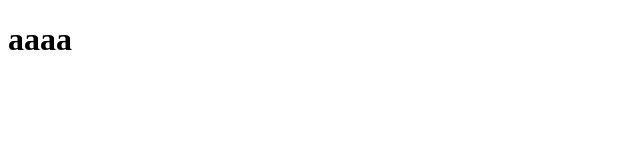
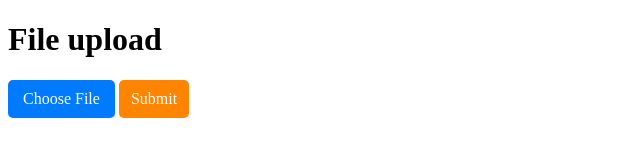
Before and after one commit to brentiusx64/brentiusx64.github.io, a plain HTML site: page index.html in a window 1280 px wide. Shown: the whole page, without its empty margins (0-640 px from the left). Drawn offline with Linux system fonts and the light colour scheme.

Commit message:
Update index.html
add uploading

```diff
--- a/index.html
+++ b/index.html
@@ -1,10 +1,42 @@
-<!DOCTYPE html>
+<!doctype html>
 <html>
   <head>
     <meta charset = "utf-8">
     <title>home</title>
+    <style>
+        #fileInput {
+            display: none;
+        }
+        .choose-button {
+            display: inline-block;
+            padding: 10px 15px;
+            background-color: #007bff;
+            color: white;
+            cursor: pointer;
+            border-radius: 5px;
+        }
+        .choose-button:hover {
+            background-color: #0056b3;
+        }
+      .submit-button {
+        display: inline-block;
+        padding: 10px 12px;
+        background-color: #ff8400;
+        color: white;
+        cursor: pointer;
+        border-radius: 5px;
+      }
+      .submit-button:hover {
+        background-color: #dd6400;
+      }
+    </style>
   </head>
   <body>
-    <h1>aaaa</h1>
+    <h1>File upload</h1>
+    <form id="uploading" enctype=multipart/form-data>
+      <input type="file" name="file" id="fileInput">
+      <label for="fileInput" class="choose-button">Choose File</label>
+      <label class="submit-button">Submit</label>
+      </form>
   </body>
 </html>
```
